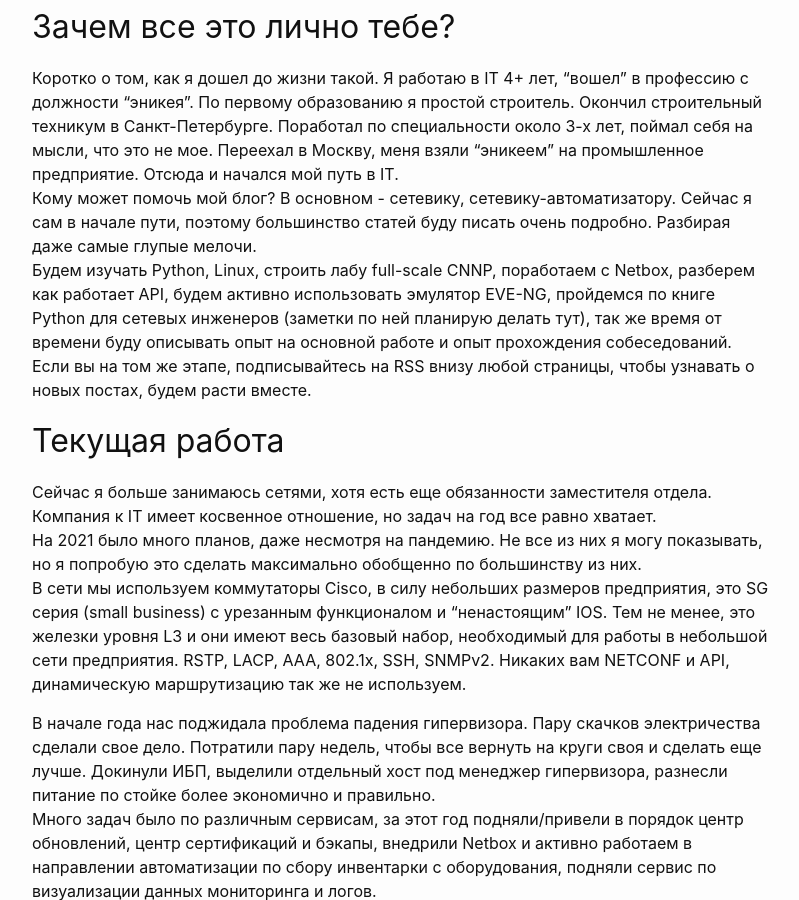
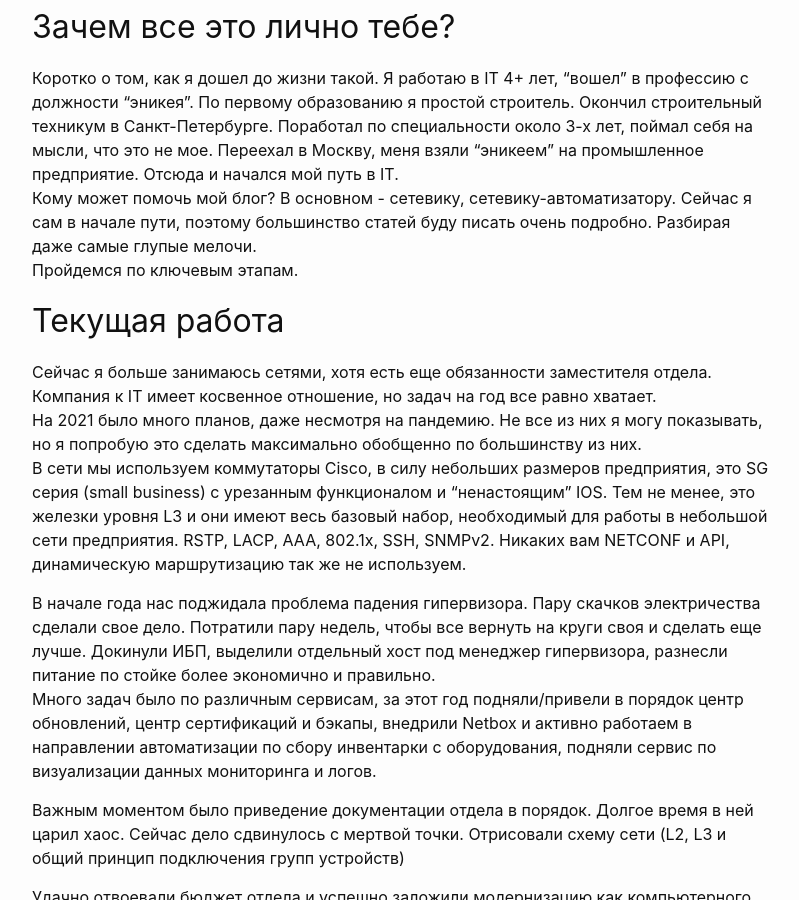
Before and after one commit to woohung/woohung.github.io, a Jekyll site: the page built from _posts/2021-12-25-Итоги.md, in a window 1280 px wide and 900 px high, scrolled down 905 px. Shown: the whole window, without its empty margins (238-1037 px from the left). Built offline with Jekyll 4.4.1, drawn with Linux system fonts in a browser that asks for light colours.

Commit message:
Update 2021-12-25-Итоги.md

```diff
--- a/_posts/2021-12-25-Итоги.md
+++ b/_posts/2021-12-25-Итоги.md
@@ -38,7 +38,7 @@ published: true
 ## <a name='About'></a>Зачем все это лично тебе?
 Коротко о том, как я дошел до жизни такой. Я работаю в IT 4+ лет, "вошел" в профессию с должности "эникея". По первому образованию я простой строитель. Окончил строительный техникум в Санкт-Петербурге. Поработал по специальности около 3-х лет, поймал себя на мысли, что это не мое. Переехал в Москву, меня взяли "эникеем" на промышленное предприятие. Отсюда и начался мой путь в IT.
 Кому может помочь мой блог? В основном - сетевику, сетевику-автоматизатору. Сейчас я сам в начале пути, поэтому большинство статей буду писать очень подробно. Разбирая даже самые глупые мелочи.
-Будем изучать Python, Linux, строить лабу full-scale CNNP, поработаем с Netbox, разберем как работает API, будем активно использовать эмулятор EVE-NG, пройдемся по книге Python для сетевых инженеров (заметки по ней планирую делать тут), так же время от времени буду описывать опыт на основной работе и опыт прохождения собеседований. Если вы на том же этапе, подписывайтесь на RSS внизу любой страницы, чтобы узнавать о новых постах, будем расти вместе.
+Пройдемся по ключевым этапам.
 ## <a name='Work'></a>Текущая работа
 Сейчас я больше занимаюсь сетями, хотя есть еще обязанности заместителя отдела. Компания к IT имеет косвенное отношение, но задач на год все равно хватает.
 На 2021 было много планов, даже несмотря на пандемию. Не все из них я могу показывать, но я попробую это сделать максимально обобщенно по большинству из них.
```
